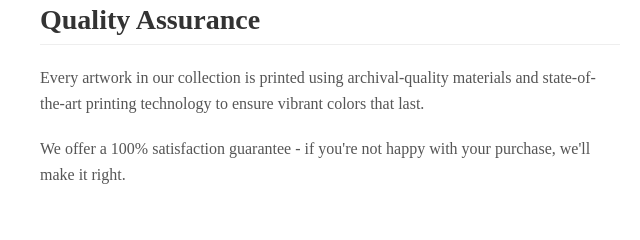
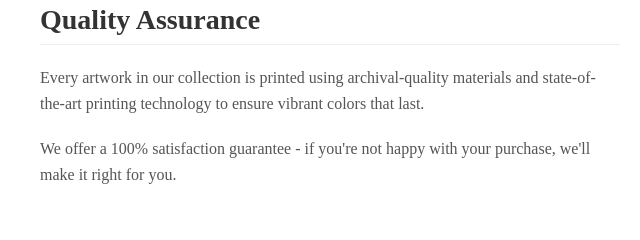
Before and after one commit to Ethem-Deli/en-pixels, a website: page about.html in a window 1280 px wide. Shown: the part 1100-1340 px from the top of the page, 0-640 px from the left. Drawn offline with Linux system fonts and the light colour scheme.

Commit message:
aug 2025 21st

```diff
--- a/about.html
+++ b/about.html
@@ -123,7 +123,7 @@
                     <p>Every artwork in our collection is printed using archival-quality materials and state-of-the-art
                         printing technology to ensure vibrant colors that last.</p>
                     <p>We offer a 100% satisfaction guarantee - if you're not happy with your purchase, we'll make it
-                        right.</p>
+                        right for you.</p>
                 </div>
                 <div class="about-image">
                     <img src="images/about-image.jpg" alt="Our studio">
```
